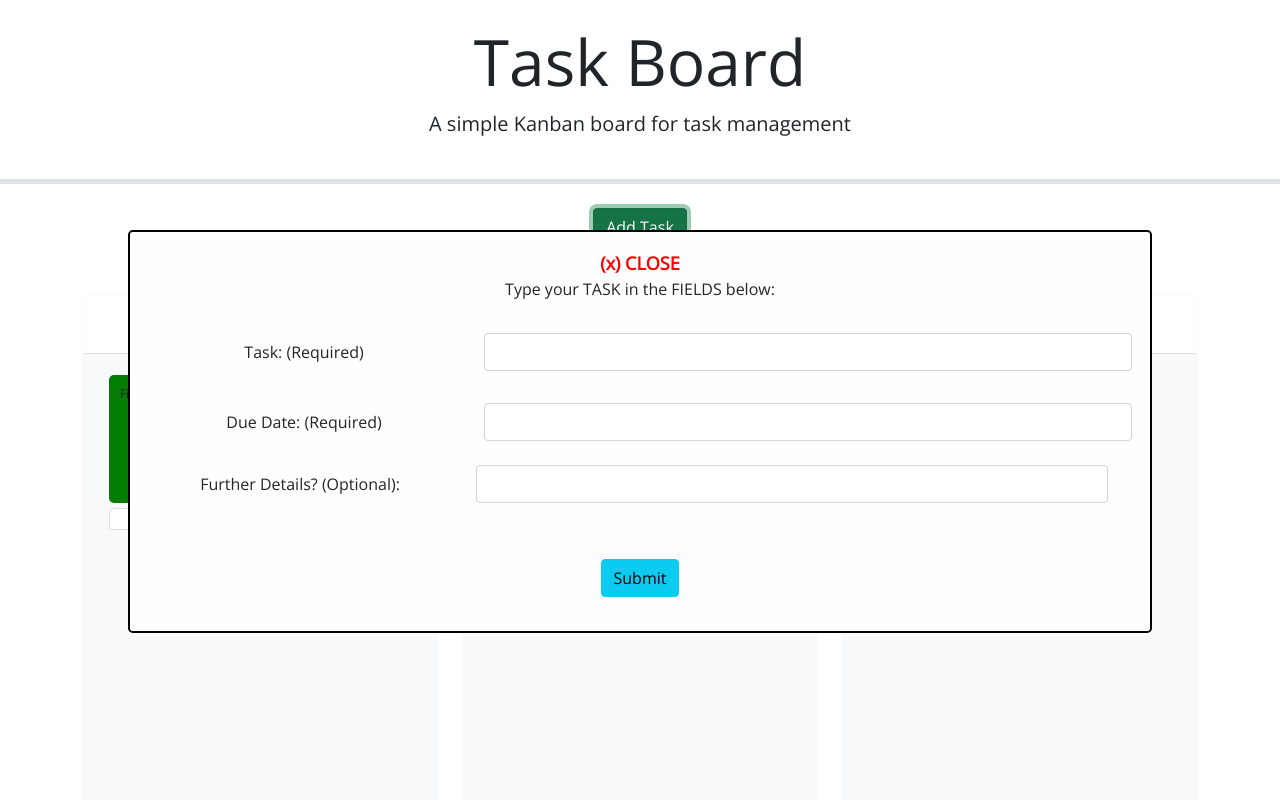
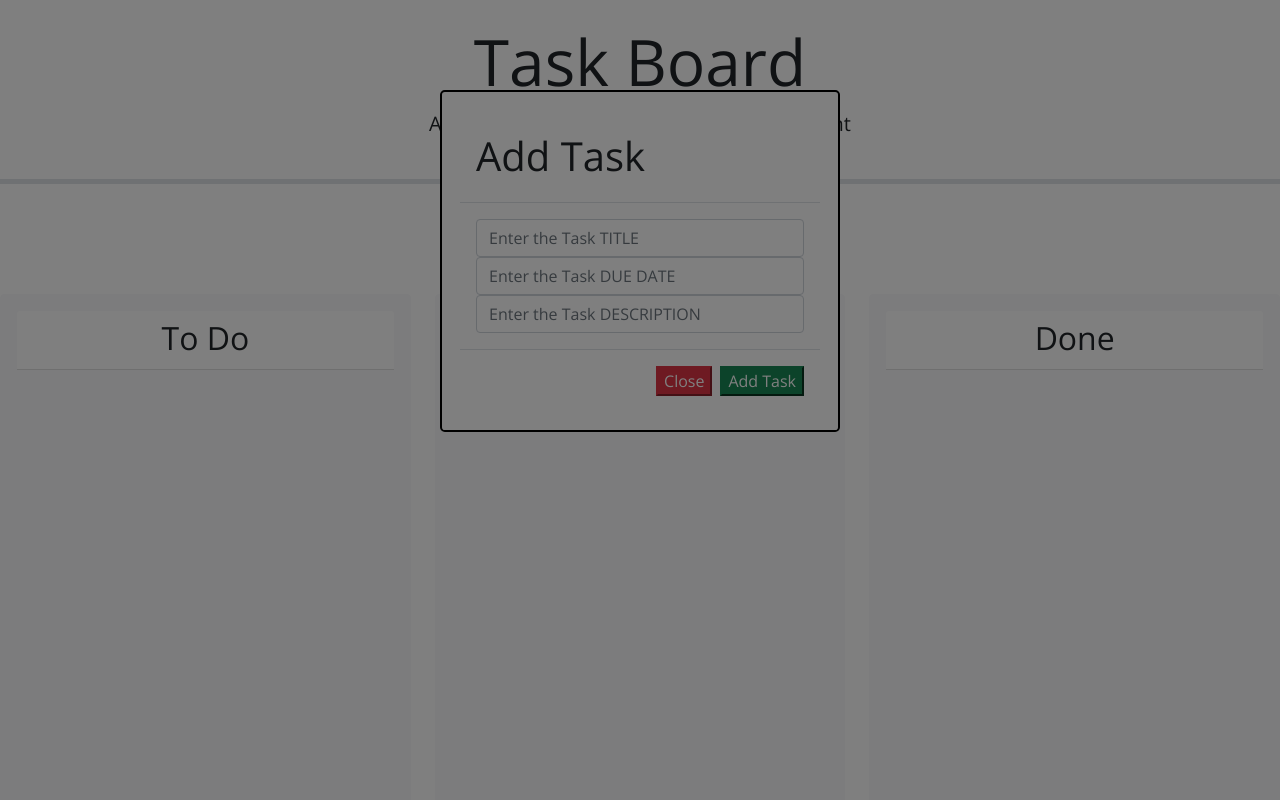
Before and after one commit to davehyler/UniqueTasks, a plain HTML site: page index.html in a window 1280 px wide. Both pictures are taken after a click on the button "Add Task". Shown: the top 800 px of the page. Drawn offline with nearby package versions, Linux system fonts and the light colour scheme.

Commit message:
moved task element locations (changed ID in Div to correct lane positions) and added dragability between lanes

```diff
--- a/index.html
+++ b/index.html
@@ -1,100 +1,106 @@
 <!DOCTYPE html>
 <html lang="en">
+
 <head>
   <meta charset="UTF-8" />
   <meta name="viewport" content="width=device-width, initial-scale=1.0" />
   <meta http-equiv="X-UA-Compatible" content="ie=edge" />
   <link rel="stylesheet" href="https://cdn.jsdelivr.net/npm/bootstrap@5.1.3/dist/css/bootstrap.min.css" />
-  <link rel="stylesheet" href="https://use.fontawesome.com/releases/v5.8.1/css/all.css" integrity="sha384-50oBUHEmvpQ+1lW4y57PTFmhCaXp0ML5d60M1M7uH2+nqUivzIebhndOJK28anvf" crossorigin="anonymous" />
+  <link rel="stylesheet" href="https://use.fontawesome.com/releases/v5.8.1/css/all.css"
+    integrity="sha384-50oBUHEmvpQ+1lW4y57PTFmhCaXp0ML5d60M1M7uH2+nqUivzIebhndOJK28anvf" crossorigin="anonymous" />
   <link href="https://fonts.googleapis.com/css?family=Open+Sans&display=swap" rel="stylesheet" />
   <link rel="stylesheet" href="https://code.jquery.com/ui/1.12.1/themes/base/jquery-ui.css" />
-  <script src= "https://code.jquery.com/jquery-1.12.4.js"> </script>
-  <script src= "https://code.jquery.com/ui/1.12.1/jquery-ui.js"></script>
+
   <link rel="stylesheet" href="./assets/css/style.css" />
   <title>Task Board</title>
 </head>
-<!-- "have you already started the task?" (make checkbox option if time allots) -->
+
 <body>
   <header class="p-4 mb-4 text-center border-bottom border-5">
     <h1 class="display-3">Task Board</h1>
     <p class="lead">A simple Kanban board for task management</p>
   </header>
+
   <div class="container">
     <div class="text-center mb-5">
-       <!-- START MODAL FOR FORM ENTRY -->
-      <button class="btn btn-success" data-bs-toggle="modal" data-bs-target="#formModal" button id="taskButton">Add Task</button>
-        <div id="modal" class="modal">
+      <button class="btn btn-success" data-bs-toggle="modal" data-bs-target="#formModal">Add Task</button>
+    </div>
+
+    <!-- Todo: Create a modal with a form to add tasks -->
+    <modal class="modal fade" id="formModal"> <!-- use "modal fade" to initialize box-->
+      <div class="modal-dialog">  <!-- see attached CSS-->
         <div class="modal-content">
-          <span class="close">(x) CLOSE</span>
-          <p>Type your TASK in the FIELDS below:</p>
-          <form id="skills-form">
-            <div class="row py-3">
-            <label for="skill" class="col-sm-4 col-form-label">Task: (Required)</label>
-          <!-- make task name < 28 character limit so user doesn't put entire description in title (they need to use the more description field) -->
-              <div class="col-sm-8">
-              <input type="text" class="form-control" id="skill-name" />
+          <div class="modal-header">
+            <h1 class="modal-title">Add Task</h1>
           </div>
+
+          <div class="modal-body">
+
+            <div>
+              <input class="form-control" type="text" id='title' placeholder="Enter the Task TITLE">
             </div>
-              <div class="row py-3">
-              <label for="date" class="col-sm-4 col-form-label">Due Date: (Required) </label>
-              <div class="col-sm-8">
-              <input type="text" class="form-control" id="datepicker" autocomplete="off"/>
+
+            <div>
+              <input class="form-control" type="text" id='dueDate' placeholder="Enter the Task DUE DATE">
             </div>
-              <div class="row py-4">
-              <label for="skill" class="col-sm-4 col-form-label" >Further Details? (Optional): </label>
-                <div class="col-sm-8">
-                <input type="text" class="form-control" id="task-description" />
+
+            <div>
+              <input class="form-control" type="text-area" id='description' placeholder="Enter the Task DESCRIPTION">
+            </div>
+
+          </div>
+
+          <div class="modal-footer">
+            <button type="close" value="close" class="btn-danger" id="close-task">Close</button>
+            <button type="submit" value="submit" class="btn-success" id="add-task">Add Task</button>
+          </div>
+
         </div>
       </div>
     </div>
-              <div class="py-3">
-              <button type="submit" value="Submit" class="btn btn-info">Submit</button>
+    <!-- END EDIT -->
+
+
+
+
+    <div class="row swim-lanes text-center justify-content-between">
+      <!-- lane 1 -->
+      <div class="col-12 col-lg-4 d-flex">
+        <!-- add DROPPABLE to card-body style in order to allow for moving between lanes -->
+        <div id="to-do"class="card-body bg-light droppable card border-light mb-3 lane flex-grow-1">
+          <div class="card-header bg-white">
+            <h2 class="card-title mb-1">To Do</h2>
           </div>
-            </form>
+          <div>
+            <div id="todo-cards"></div>
           </div>
         </div>
       </div>
-        <div class="row swim-lanes text-center justify-content-between">
+      <!-- lane 2 -->
       <div class="col-12 col-lg-4 d-flex">
-            <div id="to-do" class="card border-light mb-3 lane flex-grow-1">
+        <div id="in-progress"class="card-body bg-light droppable card border-light mb-3 lane flex-grow-1"> <!-- added DROPPABLE for lane 2 -->
           <div class="card-header bg-white">
-              <h2 class="card-title mb-1">To Do</h2>
+            <h2 class="card-title mb-1">In Progress</h2>
           </div>
-              <div class="card-body bg-light">
-                <div id="todo-cards"></div>
-                <ul id="sortableLane1" class="task-card" style="width:34vh; justify-content: center; height: 60vh;">
-                <li class="list">First TO-DO: Enter your first task. Once you have read this item, drag it to the "In Progress" list and fill out more info by pressing the "Add Task" button above. Once you have a second item, drag this (green box) to "Completed".</li>
-                </ul>
+          <div>
+            <div id="in-progress-cards"></div>
           </div>
         </div>
       </div>
+        <!-- lane 3 -->
         <div class="col-12 col-lg-4 d-flex">
-            <div id="in-progress" class="card border-light mb-3 lane flex-grow-1">
+          <div id="done"class="card-body bg-light droppable card border-light mb-3 lane flex-grow-1"> <!-- added DROPPABLE for lane 3 -->
             <div class="card-header bg-white">
-              <h2 class="card-title mb-1">In Progress</h2>
+              <h2 class="card-title mb-1">Done</h2>
             </div>
-                <div class="card-body bg-light">
-                  <div id="in-progress-cards"></div>
-                <ul id="sortableLane2" class="task-card"style="width:34vh; justify-content: center; height: 60vh;">
-                </ul>
-              </div>
-            </div>
-          </div>
-          <div class="col-12 col-lg-4 d-flex">
-            <div id="done" class="card border-light mb-3 lane flex-grow-1">
-              <div class="card-header bg-white">
-              <h2 class="card-title mb-1">Completed</h2>
-              </div>
-                <div class="card-body bg-light">
+            <div>
               <div id="done-cards"></div>
-                    <ul id="sortableLane3" class="task-card" style="width:34vh; justify-content: center; height: 60vh;"></ul>
-                </div>
-                <ul id="trashCan" class="task-card" style="width:34vh; justify-content: center;">
-                <h2 background-color="red"><img src="assets/images/trash.png" width="50px">Drag Here To Delete COMPLETED ITEM(S)</h2></ul>
             </div>
           </div>
         </div>
     </div>
+  </div>
+
   <H3>Notes:</H3>
   <li>You can drag your task to "In Progress" or "Completed" at any time you feel you have achieved the Task and/or Description of the task by the Due Date.</li>
   <li>You MUST begin a task as "In Progress" BEFORE you can mark it as complete as logically there must be a specified amount of time where this task has been worked on.</li>
@@ -104,10 +110,15 @@
 </div>
 </div>
 </div>
-  <script src="https://cdn.jsdelivr.net/npm/bootstrap@5.1.3/dist/js/bootstrap.bundle.min.js" integrity="sha384-ka7Sk0Gln4gmtz2MlQnikT1wXgYsOg+OMhuP+IlRH9sENBO0LRn5q+8nbTov4+1p" crossorigin="anonymous"></script>
+
+  <script src="https://cdn.jsdelivr.net/npm/bootstrap@5.1.3/dist/js/bootstrap.bundle.min.js"
+    integrity="sha384-ka7Sk0Gln4gmtz2MlQnikT1wXgYsOg+OMhuP+IlRH9sENBO0LRn5q+8nbTov4+1p"
+    crossorigin="anonymous"></script>
   <script src="https://code.jquery.com/jquery-3.4.1.min.js"></script>
   <script src="https://code.jquery.com/ui/1.13.1/jquery-ui.min.js"></script>
-  <script src="https://cdn.jsdelivr.net/npm/dayjs@1.11.3/dayjs.min.js" integrity="sha256-iu/zLUB+QgISXBLCW/mcDi/rnf4m4uEDO0wauy76x7U=" crossorigin="anonymous"></script>
+  <script src="https://cdn.jsdelivr.net/npm/dayjs@1.11.3/dayjs.min.js"
+    integrity="sha256-iu/zLUB+QgISXBLCW/mcDi/rnf4m4uEDO0wauy76x7U=" crossorigin="anonymous"></script>
+
   <script src="./assets/js/script.js"></script>
 </body>
 
```
Lines whose indentation alone changed are shown as unchanged.
